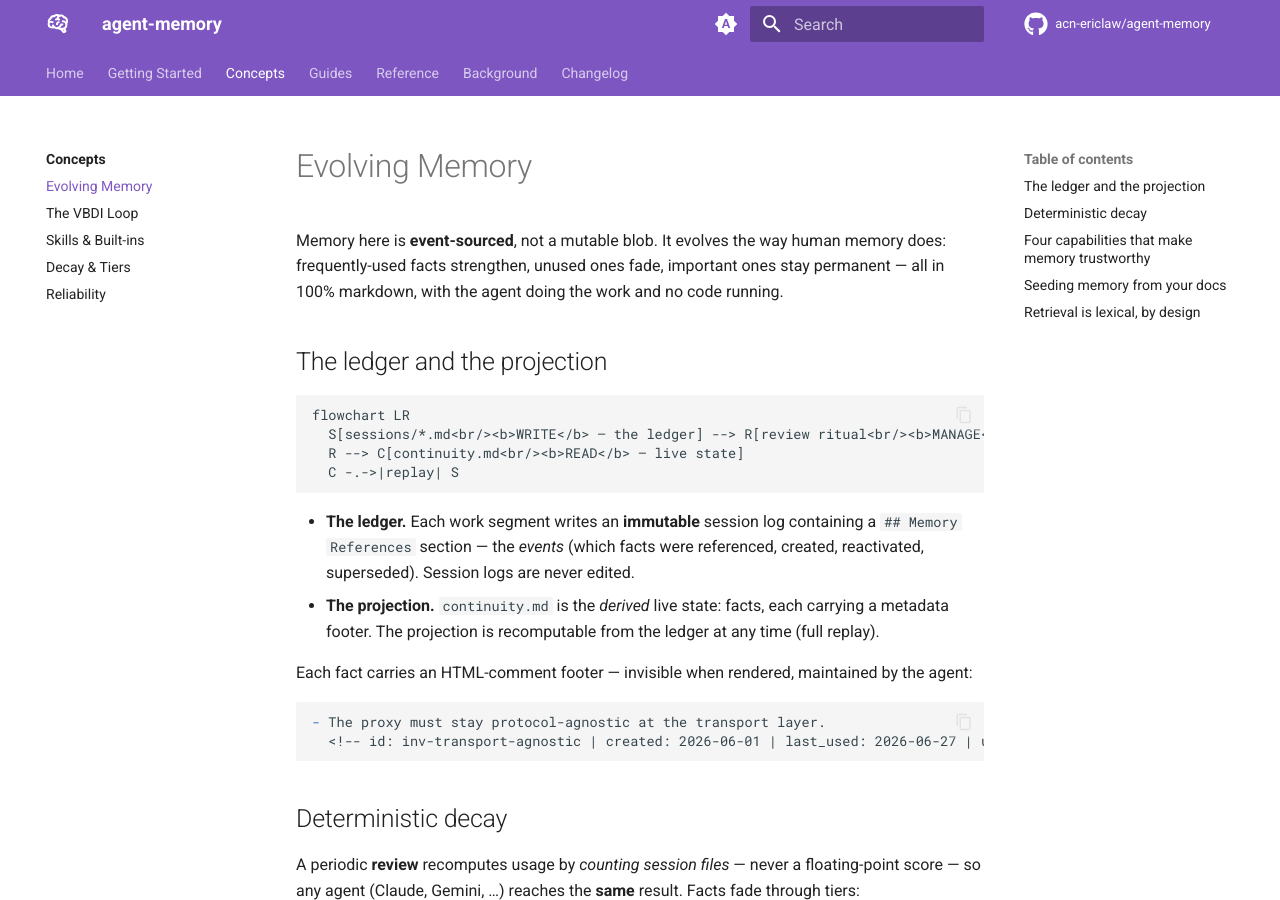
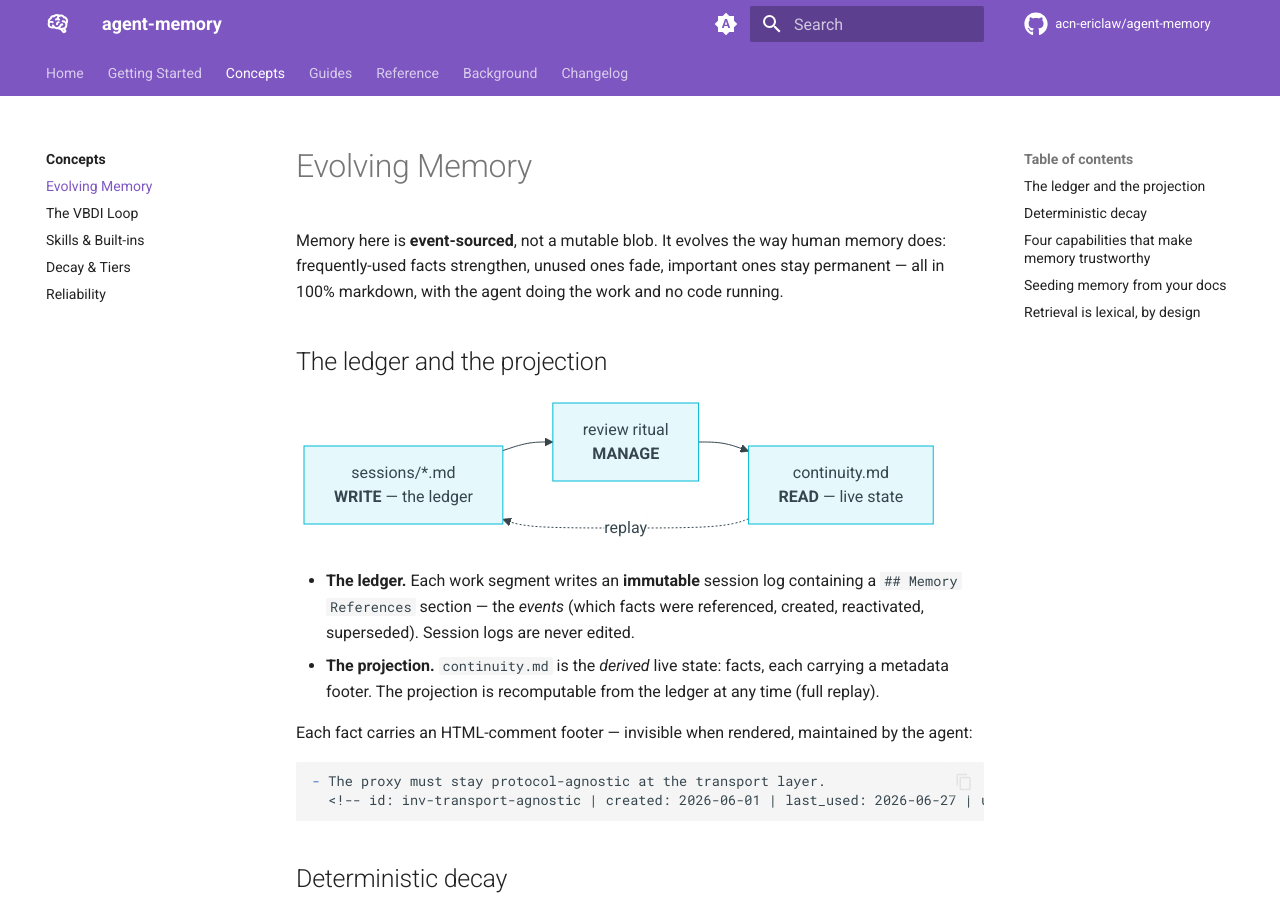
Before and after one commit to acn-ericlaw/agent-memory, an MkDocs documentation site: the page built from docs/concepts/evolving-memory.md, in a window 1280 px wide and 900 px high. Built offline with MkDocs 1.6.1 and Material for MkDocs 9.7.7, drawn with Linux system fonts in a browser that asks for light colours; comment, search, counter and statistics services are not loaded.

````diff
--- a/mkdocs.yml
+++ b/mkdocs.yml
@@ -60,7 +60,14 @@ markdown_extensions:
   - toc:
       permalink: true
   - pymdownx.details
-  - pymdownx.superfences
+  - pymdownx.superfences:
+      # Render ```mermaid blocks as diagrams (Material auto-loads mermaid.js).
+      # Without this custom fence they fall back to plain code, exposing the
+      # literal <br/> / <b> markup inside node labels.
+      custom_fences:
+        - name: mermaid
+          class: mermaid
+          format: !!python/name:pymdownx.superfences.fence_code_format
   - pymdownx.tabbed:
       alternate_style: true
   - pymdownx.highlight:
````
